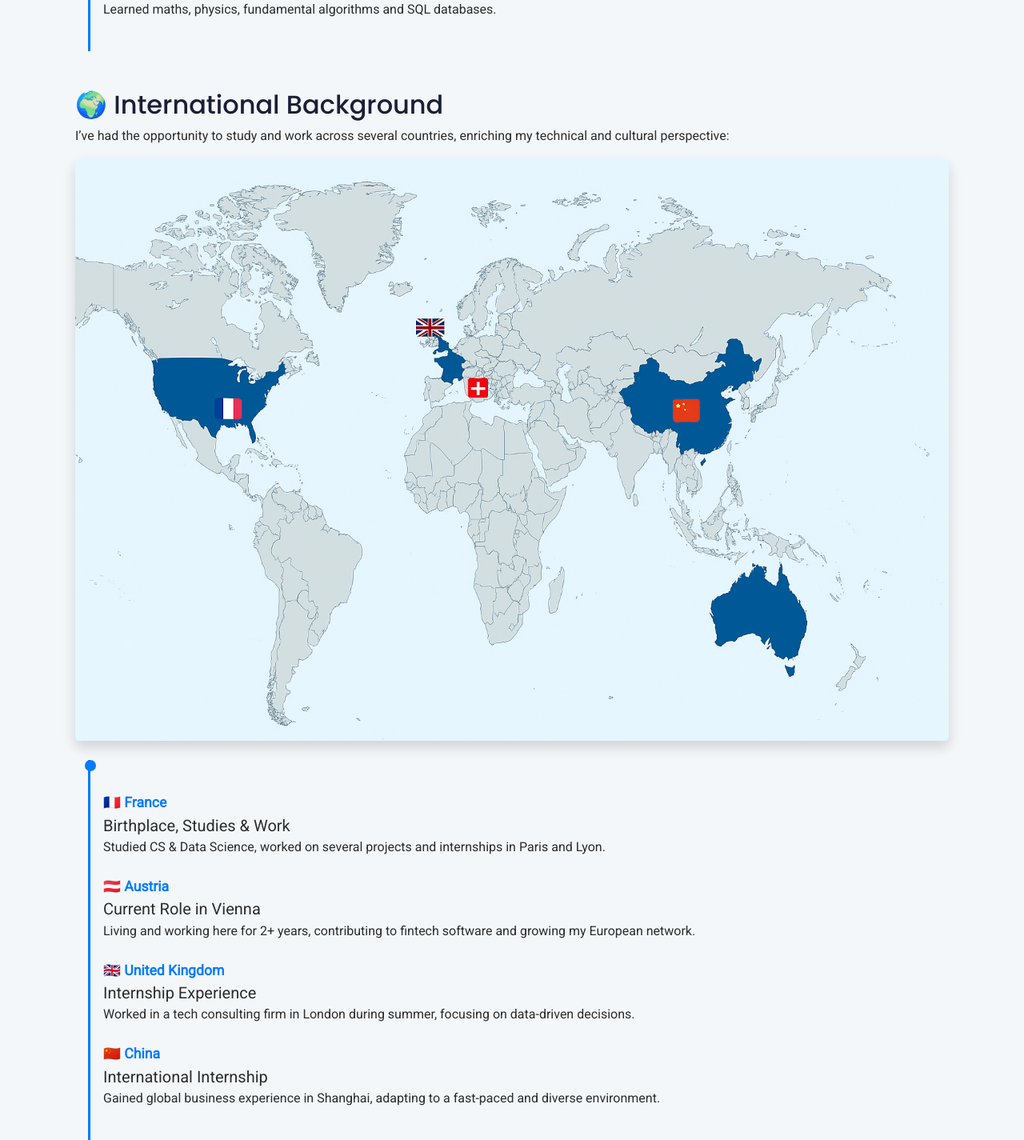
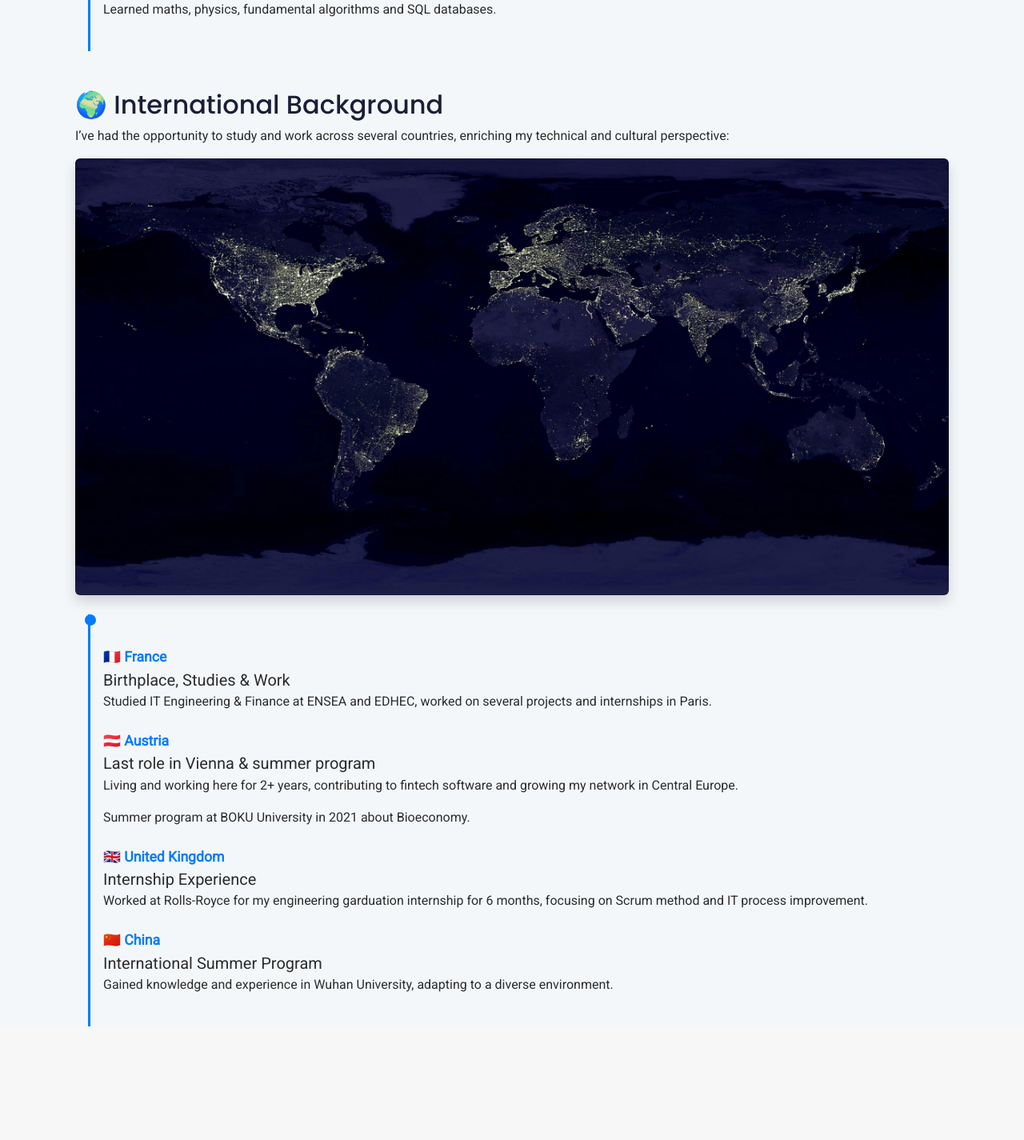
Before and after one commit to ValerieVienne/flask-personal-website, a Flask app: page /about in a window 1280 px wide. Shown: the part 1442-2867 px from the top of the page at 80% size. After the commit the page ends 2725 px from the top, so only its background shows below. Run offline with Flask 3, Linux system fonts and the light colour scheme; some libraries are stand-ins or nearby versions.

Commit message:
about content update

```diff
--- a/templates/about.html
+++ b/templates/about.html
@@ -102,7 +102,7 @@
     <p>I’ve had the opportunity to study and work across several countries, enriching my technical and cultural perspective:</p>
 
     <!-- World map image -->
-    <img src="{{ url_for('static', filename='images/worldmap.png') }}" alt="International Experience Map" class="img-fluid mb-4 shadow rounded">
+    <img src="{{ url_for('static', filename='images/worldmap.jpg') }}" alt="International Experience Map" class="img-fluid mb-4 shadow rounded">
 
     <!-- Flag Timeline -->
     <div class="timeline">
@@ -110,28 +110,29 @@
         <div class="timeline-date">🇫🇷 France</div>
         <div class="timeline-content">
         <h5>Birthplace, Studies & Work</h5>
-        <p>Studied CS & Data Science, worked on several projects and internships in Paris and Lyon.</p>
+        <p>Studied IT Engineering & Finance at ENSEA and EDHEC, worked on several projects and internships in Paris.</p>
         </div>
     </div>
     <div class="timeline-item">
         <div class="timeline-date">🇦🇹 Austria</div>
         <div class="timeline-content">
-        <h5>Current Role in Vienna</h5>
-        <p>Living and working here for 2+ years, contributing to fintech software and growing my European network.</p>
+        <h5>Last role in Vienna & summer program</h5>
+        <p>Living and working here for 2+ years, contributing to fintech software and growing my network in Central Europe.</p>
+        <p>Summer program at BOKU University in 2021 about Bioeconomy.</p>
         </div>
     </div>
     <div class="timeline-item">
         <div class="timeline-date">🇬🇧 United Kingdom</div>
         <div class="timeline-content">
         <h5>Internship Experience</h5>
-        <p>Worked in a tech consulting firm in London during summer, focusing on data-driven decisions.</p>
+        <p>Worked at Rolls-Royce for my engineering garduation internship for 6 months, focusing on Scrum method and IT process improvement.</p>
         </div>
     </div>
     <div class="timeline-item">
         <div class="timeline-date">🇨🇳 China</div>
         <div class="timeline-content">
-        <h5>International Internship</h5>
-        <p>Gained global business experience in Shanghai, adapting to a fast-paced and diverse environment.</p>
+        <h5>International Summer Program</h5>
+        <p>Gained knowledge and experience in Wuhan University, adapting to a diverse environment.</p>
         </div>
     </div>
     </div>
```
Also changed, not shown: static/images/worldmap.jpg (added), static/images/worldmap.png (deleted).
